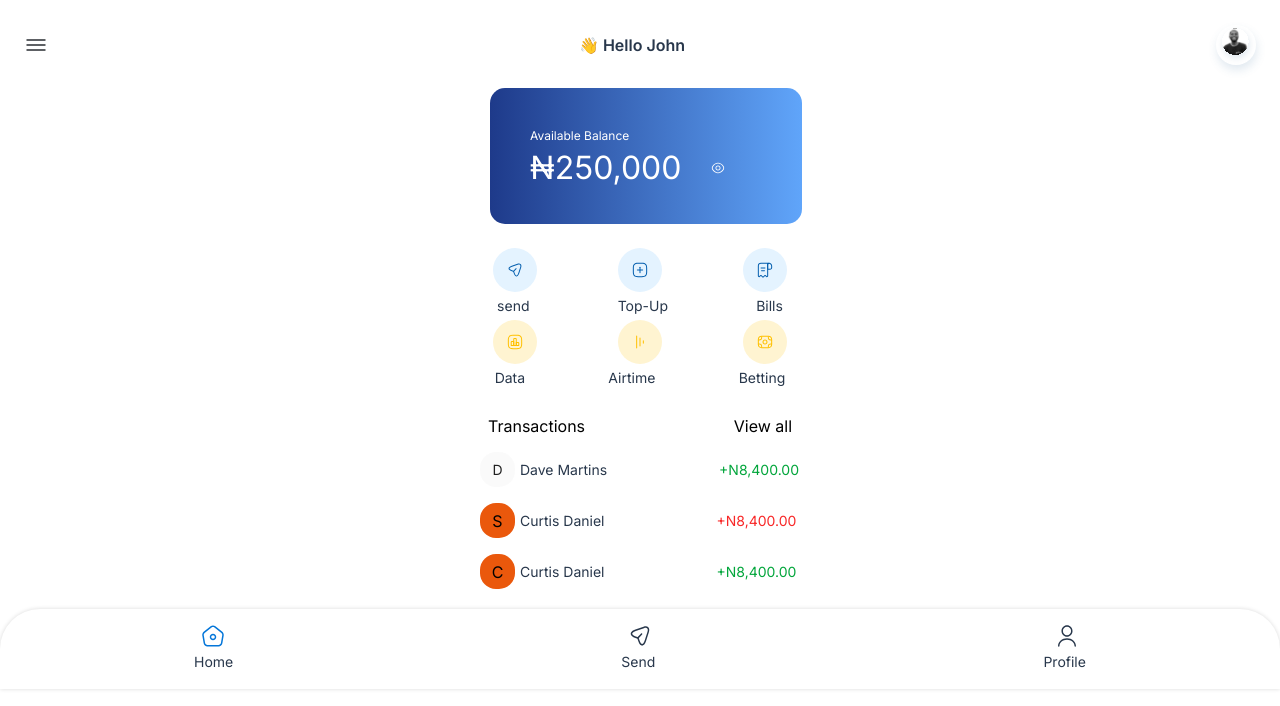
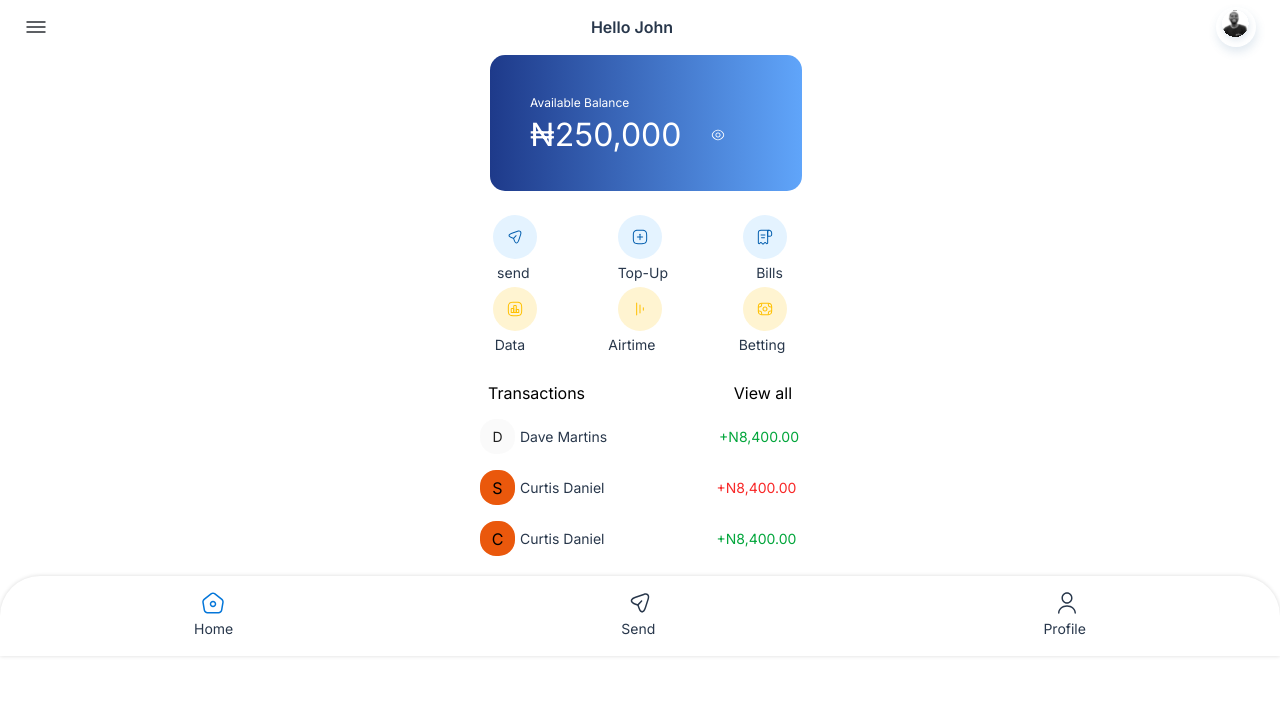
Before and after one commit to Maxwell011/moni-finance, a Next.js app: page /home in a window 1280 px wide. Shown: the top 706 px of the page. Built offline with nearby package versions, Linux system fonts and the light colour scheme.

Commit message:
Update Nav component styling and remove unnecessary code

```diff
--- a/src/app/components/Nav.tsx
+++ b/src/app/components/Nav.tsx
@@ -5,11 +5,9 @@ const Nav = () => {
   return (
     <>
       <section>
-        <div className='flex items-center justify-between mx-6 my-[25px]'>
+        <div className='flex items-center justify-between mx-6 mt-[7px] mb-2.5'>
           <HamburgerButton />
-          <h2 className='text-[#28374B] text-base font-semibold'>
-            👋 Hello John
-          </h2>
+          <h2 className='text-[#28374B] text-base font-semibold'>Hello John</h2>
           <Image
             className='shadow-[1px_5px_10px_0px_rgba(56,107,152,0.15)] rounded-[40px]'
             src='/Ellipse 5.svg'
```
